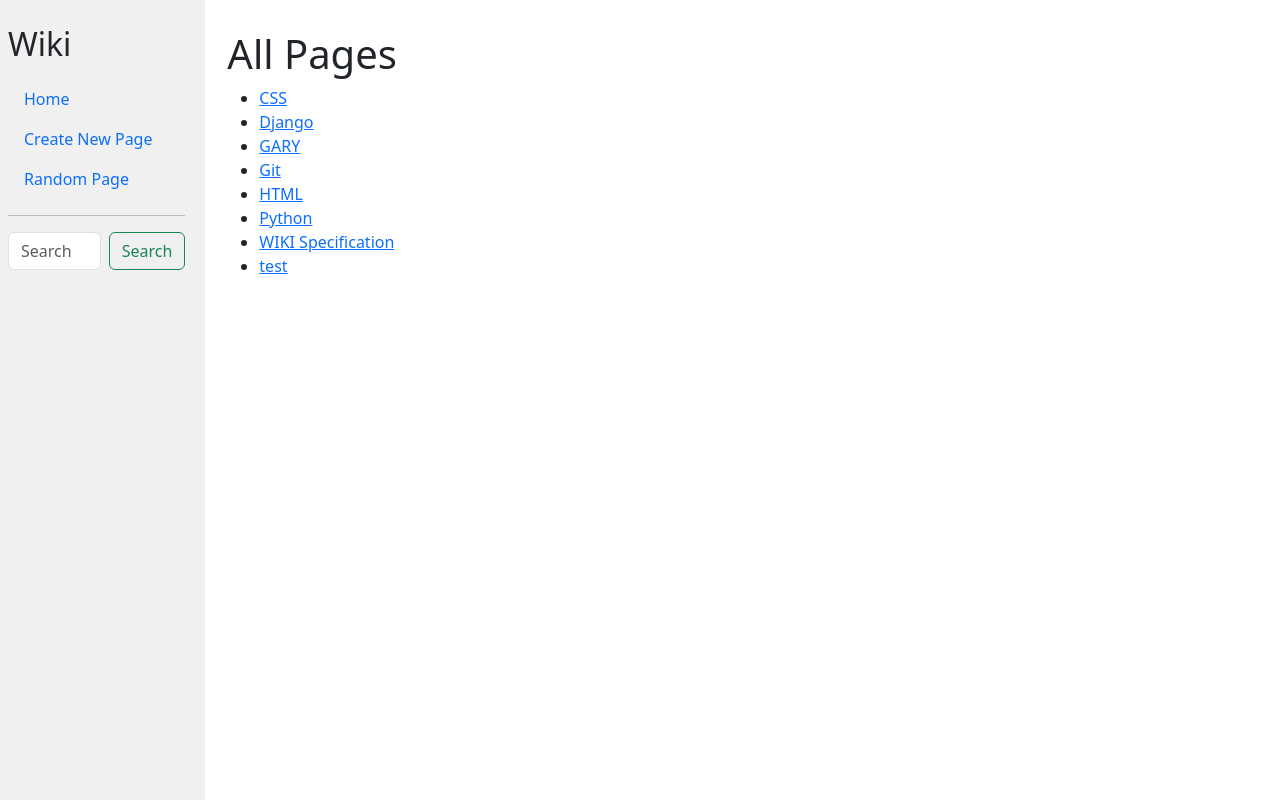
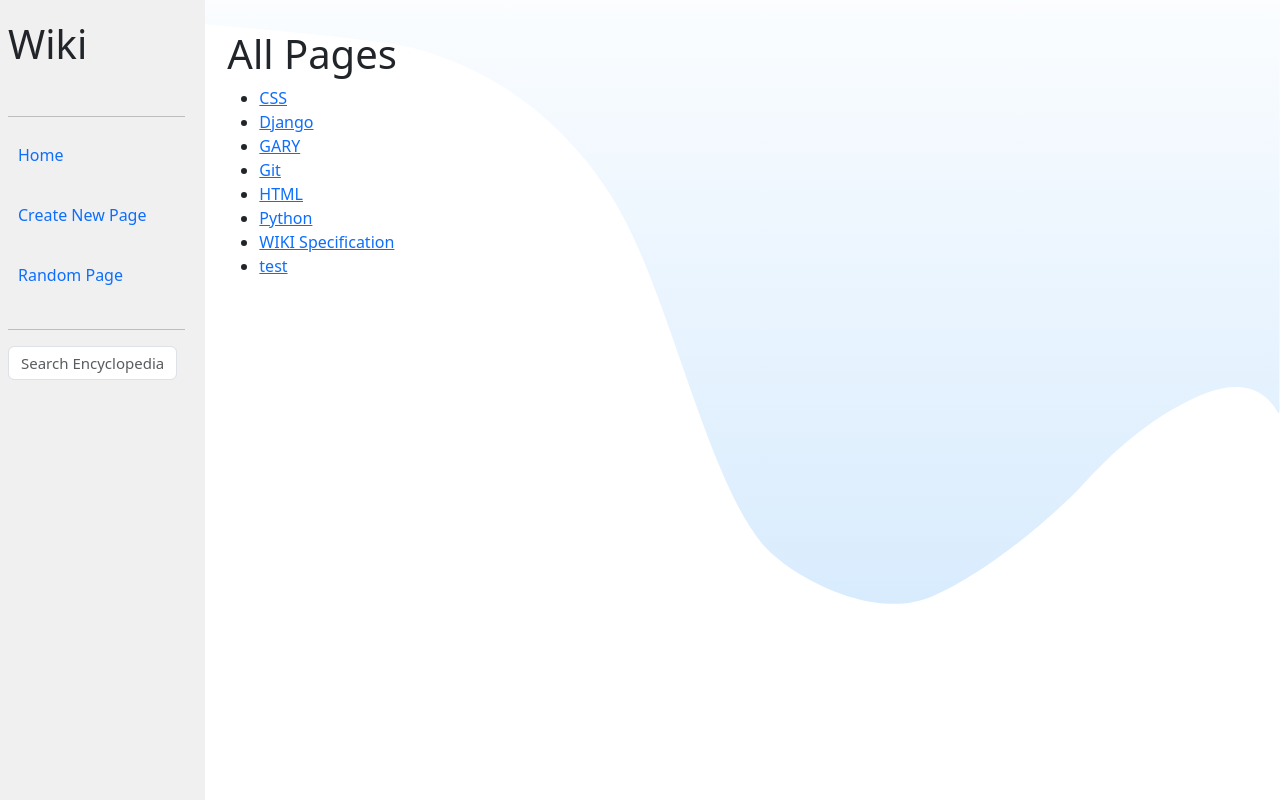
Before and after one commit to kaimmej/djangoWIKI, a Django app: page / in a window 1280 px wide. Run offline with Django 3.2, Linux system fonts and the light colour scheme; some libraries are stand-ins or nearby versions.

Commit message:
change to the sidebar styling

```diff
--- a/encyclopedia/static/encyclopedia/styles.css
+++ b/encyclopedia/static/encyclopedia/styles.css
@@ -36,3 +36,24 @@ h1 {
 .sidebar h2 {
     margin-top: 5px;
 }
+.sidebar-nav-link{
+    border-radius:  10px;
+    padding: 10px;
+    &:hover {
+        color: white;
+        background-color: gray;
+    }
+}
+
+
+
+#svg-intro {
+    height: 410px;
+    z-index: -10;
+  }
+
+  @media (min-width: 1200px) {
+    #svg-intro {
+      height: 710px;
+    }
+  }
--- a/encyclopedia/templates/encyclopedia/partials/base.html
+++ b/encyclopedia/templates/encyclopedia/partials/base.html
@@ -10,8 +10,21 @@
         <link href="{% static 'encyclopedia/styles.css' %}" rel="stylesheet">
     </head>
     <body>
+        <svg data-name="Layer 1" xmlns="http://www.w3.org/2000/svg" viewBox="0 0 1440 320" preserveAspectRatio="none" id="svg-intro" class="svg position-absolute d-none d-xl-block overflow-hidden w-100">
+
+            <defs>
+              <linearGradient id="gradient-svg-intro" x1="0" x2="0" y1="1" y2="0">
+                <stop stop-color="hsl(209, 92.2%, 92.1%)" offset="0%"></stop>
+                <stop stop-color="hsl(209, 92.2%, 99.1%)" offset="100%"></stop>
+              </linearGradient>
+            </defs>
+            <path fill="url(#gradient-svg-intro)" d="M -0.664 3.46 C -0.664 3.46 405.288 15.475 461.728 21.285 C 601.037 35.625 672.268 76.086 701.056 97.646 C 756.056 138.838 797.267 216.257 857.745 245.156 C 885.704 258.516 980.334 280.547 1048.511 268.826 C 1121.622 256.256 1199.864 226.267 1214.176 220.176 C 1241.273 208.643 1280.201 191.509 1343.494 179.436 C 1434.325 162.111 1439.504 196.099 1439.503 183.204 C 1439.502 161.288 1440 0 1440 0 L 1360 0 C 1280 0 1120 0 960 0 C 800 0 640 0 480 0 C 320 0 160 0 80 0 L 0 0 L -0.664 3.46 Z">
+            </path>
+        </svg>
+
+
         <div class="row">
-            <div class="sidebar col-lg-2 col-md-3">
+            <div class="sidebar col-lg-2 col-md-3 pt-0" >
                 {% include './navbar.html' %}
             </div>
 
--- a/encyclopedia/templates/encyclopedia/partials/navbar.html
+++ b/encyclopedia/templates/encyclopedia/partials/navbar.html
@@ -5,25 +5,26 @@
 
 
     <div class="div">
-        <h2 class="mb-3">Wiki</h2>
+        <h1 class="mb-5">Wiki</h1>
+        <hr/>
 
         <ul class="nav">
 
-            <div>
-                <a class="nav-link" href="{% url 'encyclopedia:index' %}">Home<i class="fa-solid fa-house ms-3"></i></a>
+            <div class="flex-fill mb-3">
+                <a class="nav-link sidebar-nav-link" href="{% url 'encyclopedia:index' %}">Home<i class="fa-solid fa-house ms-3"></i></a>
             </div>
-            <div>
-                <a class="nav-link" href="{% url 'encyclopedia:create_entry' %}">Create New Page<i class="fa-solid fa-file ms-3"></i></a>
+            <div class="flex-fill mb-3">
+                <a class="nav-link sidebar-nav-link" href="{% url 'encyclopedia:create_entry' %}">Create New Page<i class="fa-solid fa-file ms-3"></i></a>
             </div>
-            <div>
-                <a class="nav-link" href="{% url 'encyclopedia:create_entry' %}">Random Page<i class="fa-solid fa-question ms-3"></i></a>
+            <div class="flex-fill mb-3">
+                <a class="nav-link sidebar-nav-link" href="{% url 'encyclopedia:create_entry' %}">Random Page<i class="fa-solid fa-question ms-3"></i></a>
             </div>
 
         </ul>
         <hr/>
-        <form class="d-flex" role="search">
-            <input class="form-control me-2" type="search" placeholder="Search" aria-label="Search">
-            <button class="btn btn-outline-success" type="submit">Search</button>
+        <form class="d-flex" role="search" action="{% url 'encyclopedia:search' %}" method="POST">
+            {% csrf_token %}
+            <input class="form-control search me-2" type="text" name="q" placeholder="Search Encyclopedia" aria-label="Search">
         </form>
 
         {% block nav %}
--- a/encyclopedia/templates/encyclopedia/update_entry.html
+++ b/encyclopedia/templates/encyclopedia/update_entry.html
@@ -4,7 +4,7 @@
 {% extends "encyclopedia/partials/base.html" %}
 
 {% block title %}
-    {{ entry_title }}
+    {{ wiki_title }}
 {% endblock %}
 
 {% block body %}
@@ -16,7 +16,7 @@
     <hr class="mb-5"/>
 
 
-    <form action="{% url 'encyclopedia:update_entry' entry_title %}" method="post">
+    <form action="{% url 'encyclopedia:update_entry' wiki_title %}" method="post">
         <div class="mb-3 p-2">
 
             {% csrf_token %}
--- a/encyclopedia/urls.py
+++ b/encyclopedia/urls.py
@@ -8,4 +8,5 @@ urlpatterns = [
     path("create_entry/", views.create_entry, name="create_entry"),
     path("<str:wiki_title>/update_entry/", views.update_entry, name="update_entry"),
     path("<str:wiki_title>/", views.entry, name="entry"),
+    path("search/", views.search, name="search"),
 ]
--- a/encyclopedia/views.py
+++ b/encyclopedia/views.py
@@ -68,13 +68,36 @@ def update_entry(request, wiki_title):
 
 
         else:
-            return HttpResponseRedirect(reverse("encyclopedia:update_entry", args=(name,)), {
+            description = util.get_entry(wiki_title)
+
+            return HttpResponseRedirect(reverse("encyclopedia:update_entry", args=(wiki_title,)), {
                 "form":form
             })
-            # return render(request, "encyclopedia/create_entry", {
-            #     "form":form
-            # })
 
-    return render(request, "encyclopedia/update_entry.html", {
-        "form": EntryForm()
-    })
+    else:
+        print("GET")
+        # return HttpResponseRedirect(reverse("encyclopedia/update_entry", args=(wiki_title,)), {
+        #     "form": EntryForm()
+        # })
+        return render(request, "encyclopedia/create_entry.html", {
+            "form": EntryForm()
+        }, args=(wiki_title,))
+
+
+def search(request):
+
+    print("SEARCH")
+
+    if request.method == 'POST':
+        print("POST")
+        entry_search = request.POST['q']
+        print(f"{entry_search=}")
+        html_content = convert_md_to_html(entry_search)
+        if html_content is not None:
+            return render(request, "encyclopedia/entry.html", {
+                "title": entry_search,
+                "content": html_content
+            })
+    else:
+        print("GET")
+    return
```
